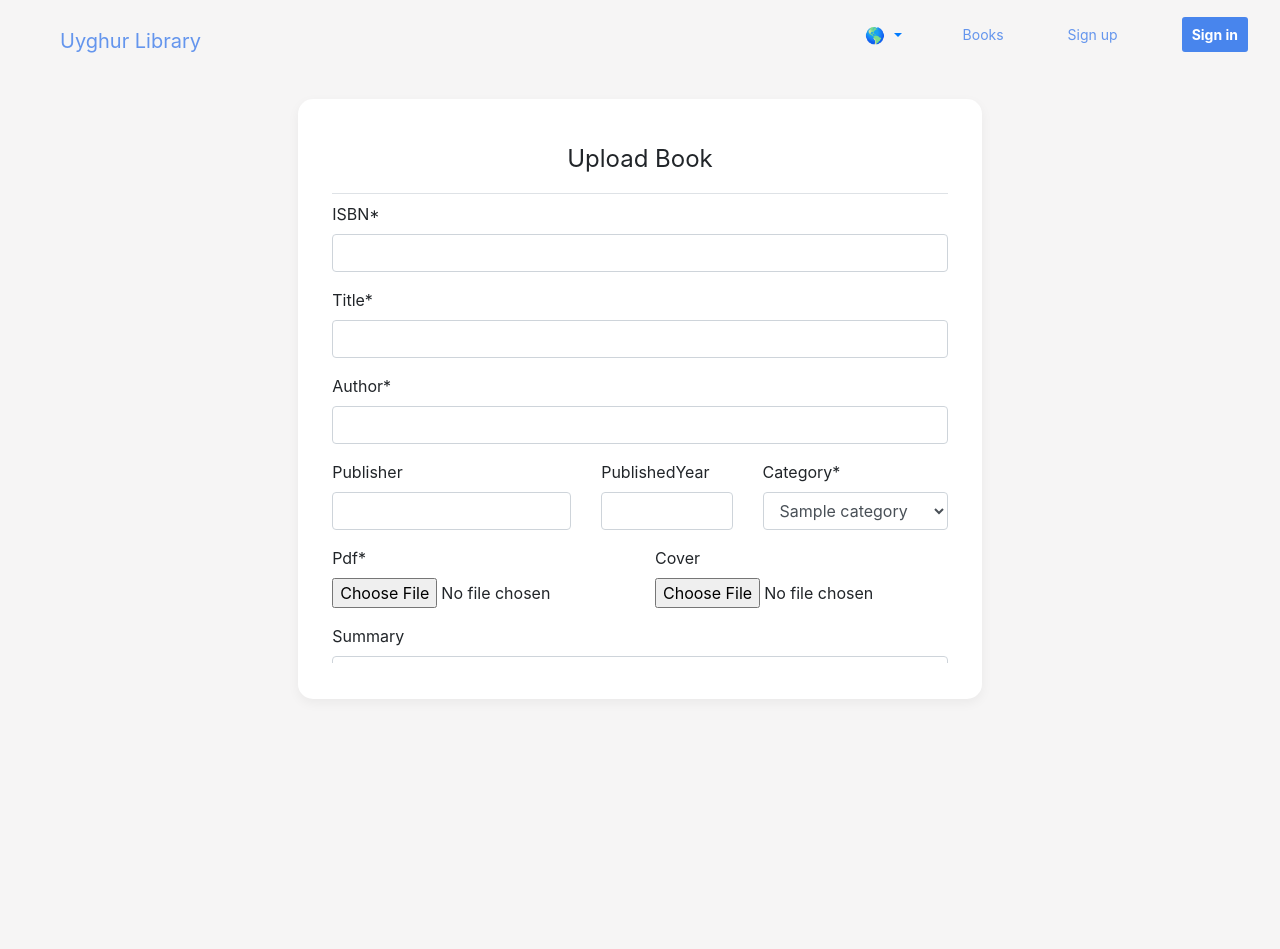
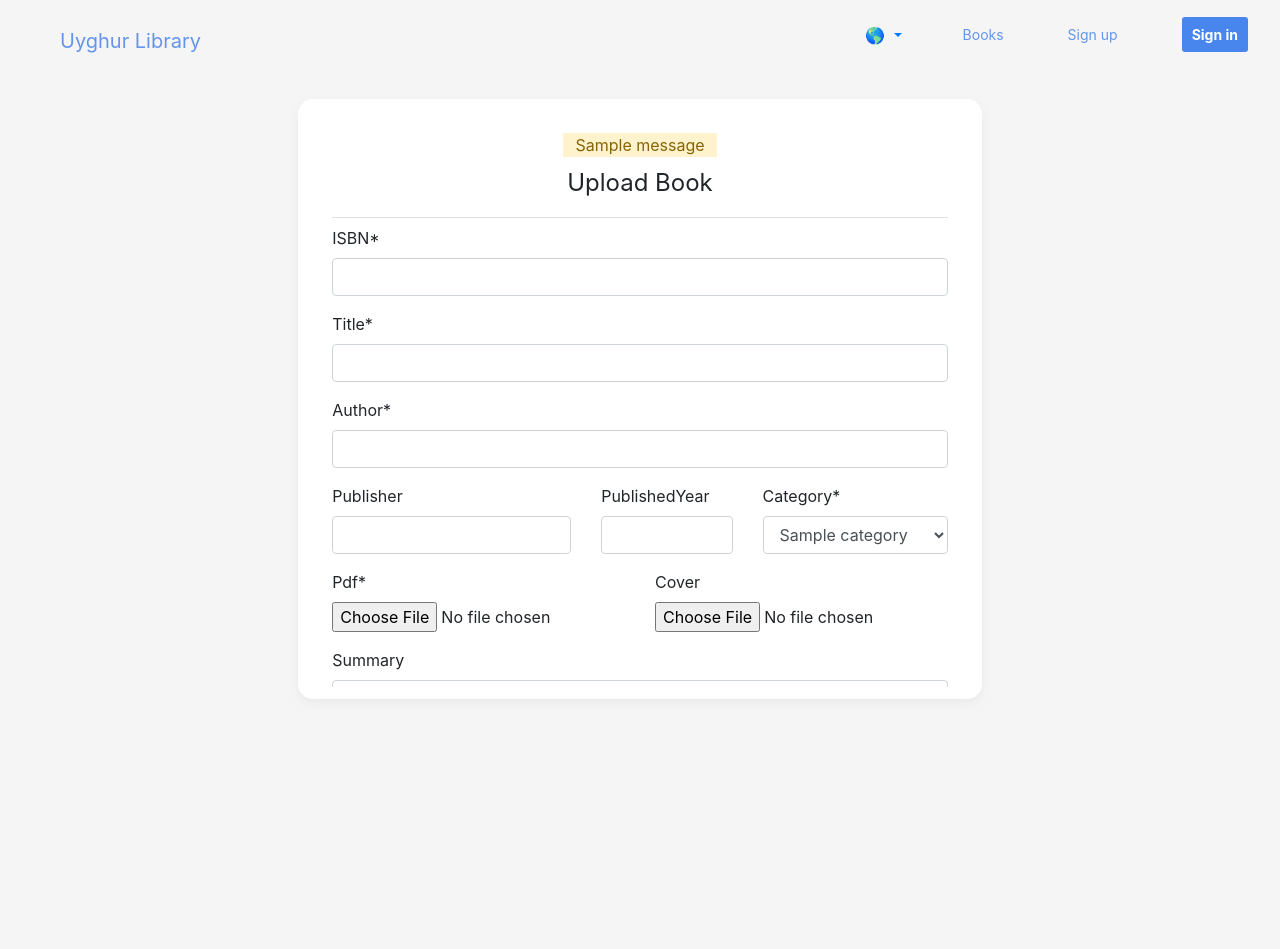
Before and after one commit to halisasaipulla/uyghur-library, a Django app: page /books/upload/ in a window 1280 px wide. Shown: the top 949 px of the page. Run offline with Django 3.2, Linux system fonts and the light colour scheme; tables that the repository leaves empty hold one stand-in row (values such as "Sample post"); one stand-in notice (Sample message) is shown; some libraries are stand-ins or nearby versions.

Commit message:
fixed alert messages

```diff
--- a/library/templates/library/upload_book.html
+++ b/library/templates/library/upload_book.html
@@ -75,6 +75,13 @@ form.scroll {
 }
 
 </style>
+    {% if messages %}
+        {% for message in messages %}
+            <div class="alert-warning w-25  alert-{{ message.tags }}">
+            {{ message }}
+            </div>
+        {% endfor %}
+    {% endif %}
     <form class="scroll" method="post" enctype="multipart/form-data">
 
         <fieldset class="form-group text-left">
--- a/library/views.py
+++ b/library/views.py
@@ -134,6 +134,7 @@ def upload_book(request):
                 pages=reader.numPages
                 new_book.pages = int(float(pages))
                 new_book.save()
+                messages.success(request, 'Book has been successfully uploaded.')
                 return redirect('book_list')
             else:
                 messages.warning(request, 'Book already exists.')
```
